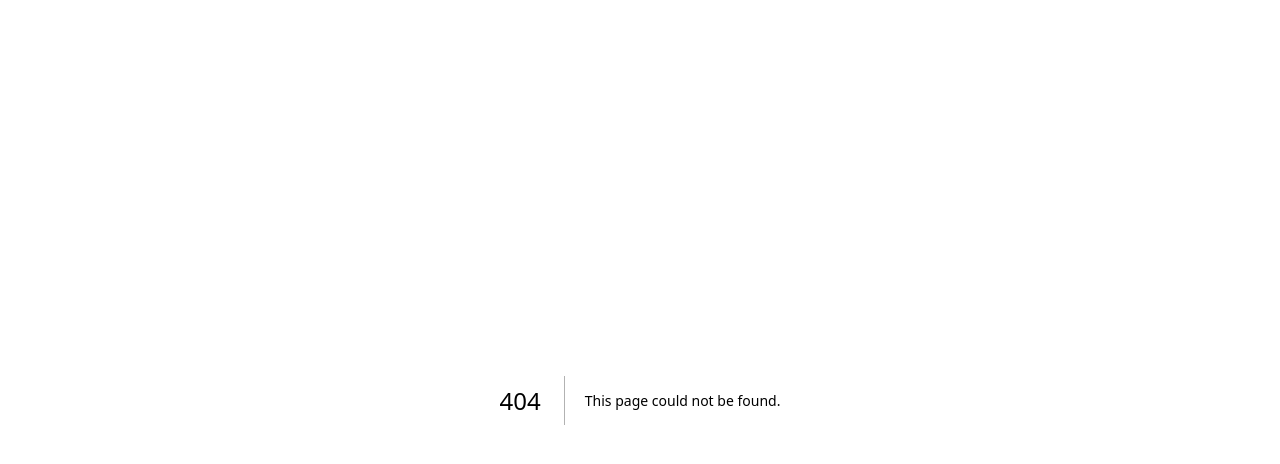
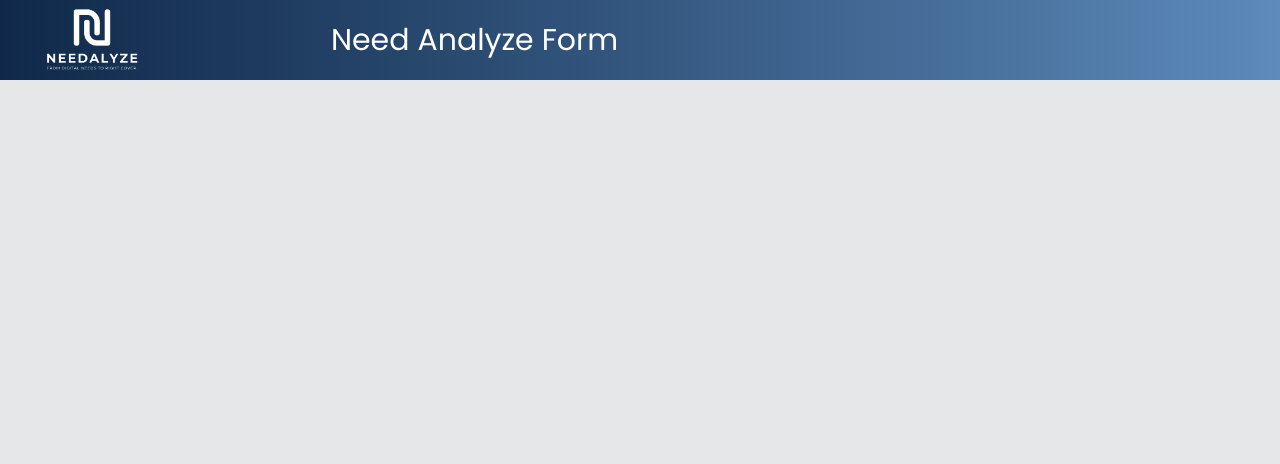
Before and after one commit to itswijay/Needalyze, a Next.js app: page /NeedAnalysisFormPage2 in a window 1280 px wide. Before the commit this address had no page. Shown: the top 464 px of the page. Built offline with nearby package versions, Linux system fonts and the light colour scheme.

Commit message:
feat: create Need Analysis Form page and header components

```diff
--- /dev/null
+++ b/src/app/NeedAnalysisFormPage2/page.jsx
@@ -0,0 +1,11 @@
+import NeedAnalysisFormHeader from '@/components/NeedAnalysisFormHeader';
+
+export default function NeedAnalysisFormPage2() {
+  return (
+    <div className="min-h-screen bg-gray-50">
+      <NeedAnalysisFormHeader />
+
+
+    </div>
+  );
+}
--- /dev/null
+++ b/src/components/NeedAnalysisFormHeader.jsx
@@ -0,0 +1,24 @@
+import Image from 'next/image';
+
+export default function NeedAnalysisFormHeader() {
+  return (
+    <div className="w-full h-20 bg-gradient-to-r from-[#10294A] to-[#5d8aba] flex items-center justify-between px-8 relative">
+
+      <div className="flex items-center">
+        <Image
+          src="/images/logos/white-t.png"
+          alt="Needalyze Logo"
+          width={120}
+          height={30}
+          className="object-contain"
+        />
+      </div>
+
+      <div className="absolute left-1/3 transform -translate-x-1/3">
+        <h1 className="text-white text-3xl font-poppins">Need Analyze Form</h1>
+      </div>
+
+      <div className="w-[120px]"></div>
+    </div>
+  );
+}
```
